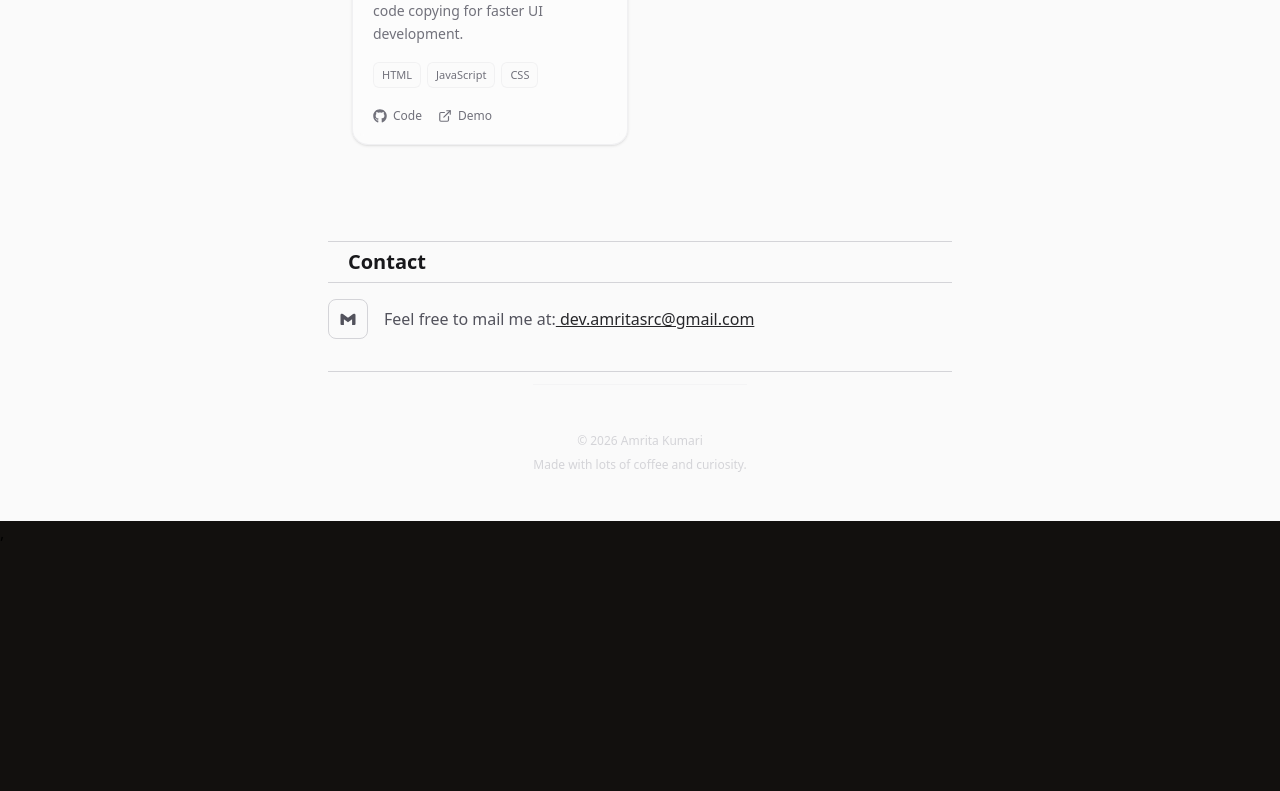
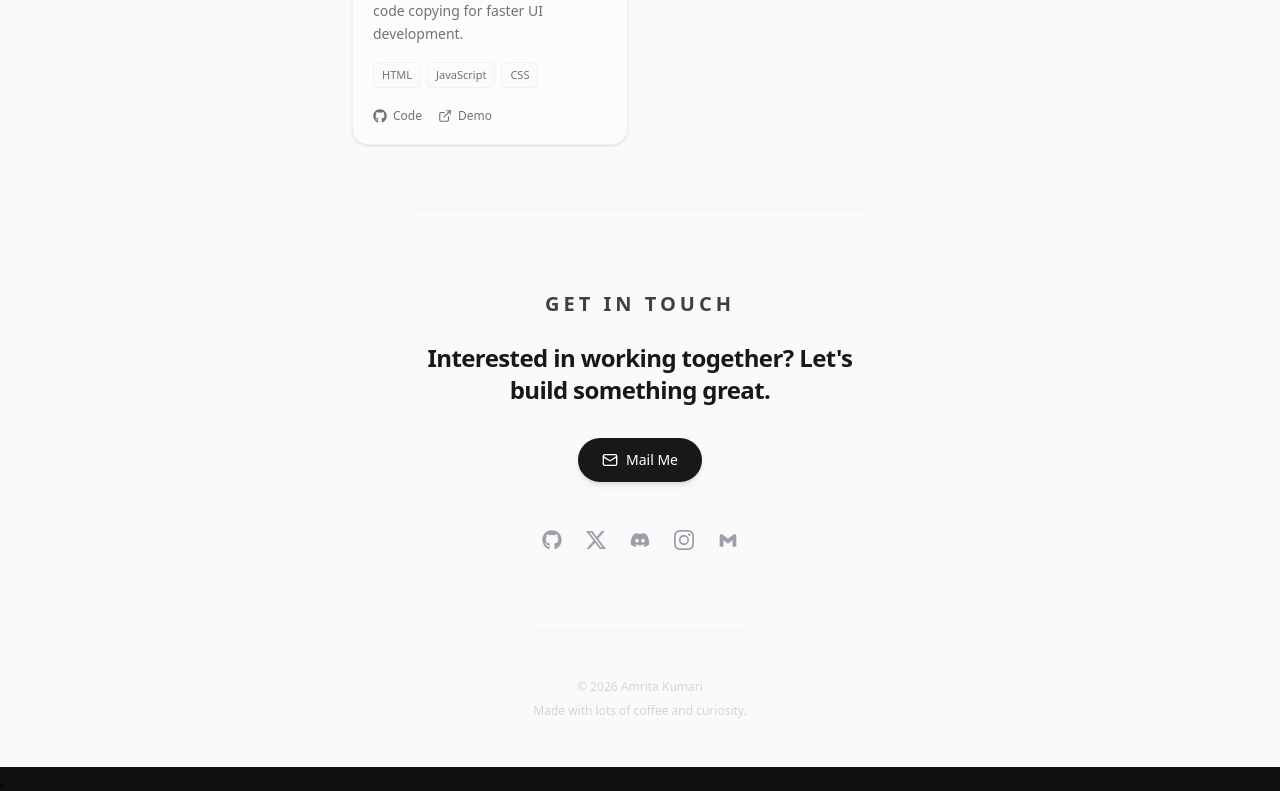
Before and after one commit to amritasrc/amrita-portfolio, a React (Vite) app: page / in a window 1280 px wide. Shown: the part 2783-3574 px from the top of the page. Before the commit the page ends 3328 px from the top, so only its background shows below. Built offline with nearby package versions, Linux system fonts and the light colour scheme; what @embedpdf/core would draw is missing.

Commit message:
feat: refactor and redesign contact section

```diff
--- a/src/Comps/Contact.jsx
+++ b/src/Comps/Contact.jsx
@@ -1,32 +1,91 @@
-import React from 'react'
-import ContactCard from './ContactCard'
+import React from "react";
+import { motion } from "framer-motion";
+import { Mail } from "lucide-react";
+import { FaGithub, FaDiscord } from "react-icons/fa";
+import { BsTwitterX } from "react-icons/bs";
 import { BiLogoGmail } from "react-icons/bi";
-import { FaGithub } from 'react-icons/fa';
-import { BsTwitterX } from 'react-icons/bs';
-import { FaDiscord } from "react-icons/fa";
+import { BsInstagram } from "react-icons/bs";
+
+const socialLinks = [
+    {
+        icon: FaGithub,
+        href: "https://github.com/amritasrc",
+        label: "GitHub",
+    },
+    {
+        icon: BsTwitterX,
+        href: "https://x.com/amritasrc",
+        label: "X (Twitter)",
+    },
+    {
+        icon: FaDiscord,
+        href: "https://discord.com/users/1354067160862949471",
+        label: "Discord",
+    },
+    {
+        icon: BsInstagram,
+        href: "https://instagram.com/_amritaa.13",
+        label: "Email",
+    },
+    {
+        icon: BiLogoGmail,
+        href: "mailto:dev.amritasrc@gmail.com",
+        label: "Email",
+    },
+];
 
 const Contact = () => {
     return (
-        <section className="py-8 border-b border-zinc-300 dark:border-zinc-800 mb-3">
-
-            <h2 className="pl-5 py-1.5 font-semibold text-xl border-y border-zinc-300 dark:border-zinc-800">
-                Contact
+        <motion.section
+            initial={{ opacity: 0, y: 20 }}
+            whileInView={{ opacity: 1, y: 0 }}
+            viewport={{ once: true, margin: "-100px" }}
+            transition={{ duration: 0.6, ease: "easeOut" }}
+            className="py-20 text-center max-w-2xl mx-auto flex flex-col items-center justify-center border-t border-zinc-200/40 dark:border-zinc-800/50"
+            id="contact"
+        >
+            <h2 className="text-xl uppercase tracking-[0.2em] text-zinc-700 dark:text-zinc-300 font-semibold mb-6">
+                Get in touch
             </h2>
 
-            <div className='pt-4'>
-                <ContactCard Icon={BiLogoGmail} contact="Email" info=" dev.amritasrc@gmail.com" />
+            <p className="text-lg md:text-2xl font-semibold text-zinc-900 dark:text-white tracking-tight max-w-md mb-8">
+                Interested in working together? Let's build something great.
+            </p>
+
+            <a
+                href="mailto:dev.amritasrc@gmail.com"
+                className="flex items-center gap-2 px-6 py-3 rounded-full text-sm font-medium bg-zinc-900 dark:bg-white text-white dark:text-zinc-950 hover:bg-zinc-800 dark:hover:bg-zinc-100 transition-colors shadow-md cursor-pointer mb-12"
+            >
+                <Mail size={16} />
+                Mail Me
+            </a>
+
+            <div className="flex items-center gap-6">
+                {socialLinks.map((social) => {
+                    const Icon = social.icon;
+
+                    return (
+                        <motion.a
+                            key={social.label}
+                            href={social.href}
+                            target="_blank"
+                            rel="noopener noreferrer"
+                            whileHover={{ scale: 1.15 }}
+                            transition={{
+                                type: "spring",
+                                stiffness: 400,
+                                damping: 15,
+                            }}
+                            className="text-zinc-400 hover:text-zinc-900 dark:text-zinc-500 dark:hover:text-white transition-colors cursor-pointer"
+                            aria-label={social.label}
+                        >
+                            <Icon size={20} />
+                        </motion.a>
+                    );
+                })}
             </div>
+        </motion.section>
+    );
+};
 
-            {/* <div className="grid grid-cols-1 sm:grid-cols-2">
-                <ContactCard Icon={BiLogoGmail} contact="Email" info="dev.amritasrc@gmail.com" />
-                <ContactCard Icon={FaGithub} contact="GitHub" info="@amritasrc" />
-                <ContactCard Icon={BsTwitterX} contact="X (Twitter)" info="@amritasrc" />
-                <ContactCard Icon={FaDiscord} contact="Discord" info="@amritasrc" />
-            </div> */}
-
-        </section>
-    )
-}
-
-
-export default Contact
+export default Contact;
```
